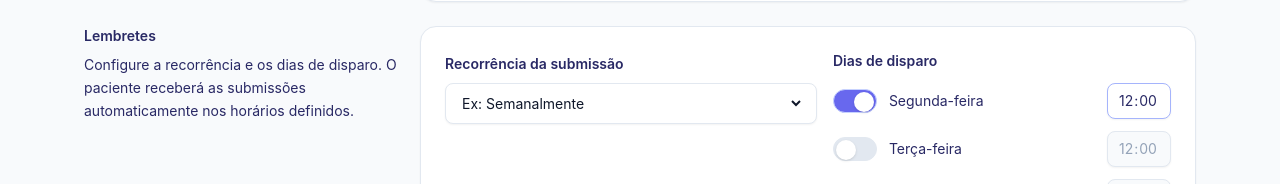
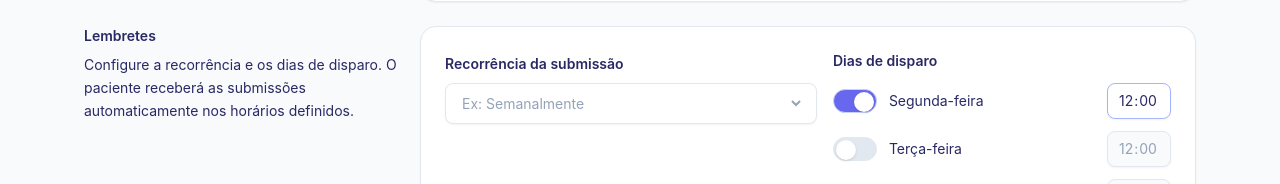
Before and after one commit to mkamaroski1/teste-humantrack, a React (Vite) app: page / in a window 1280 px wide. Shown: the part 998-1182 px from the top of the page. Built offline with nearby package versions, Linux system fonts and the light colour scheme.

Commit message:
fix: ajusta cor do placeholder no select de recorrÃªncia

```diff
--- a/src/components/reminders/RemindersSection.tsx
+++ b/src/components/reminders/RemindersSection.tsx
@@ -40,7 +40,9 @@ export function RemindersSection() {
           <label className="text-sm font-semibold text-[#292965]">Recorrência da submissão</label>
           <div className="flex items-center gap-2 rounded-lg border border-slate-200 bg-white px-3 py-2.5 shadow-sm transition focus-within:border-indigo-400 focus-within:ring-2 focus-within:ring-indigo-100">
             <select
-              className="w-full bg-transparent text-sm text-slate-900 outline-none"
+              className={`w-full bg-transparent text-sm outline-none ${
+                recurrence ? 'text-slate-900' : 'text-slate-400'
+              }`}
               value={recurrence}
               onChange={(e) => setRecurrence(e.target.value)}
             >
```
